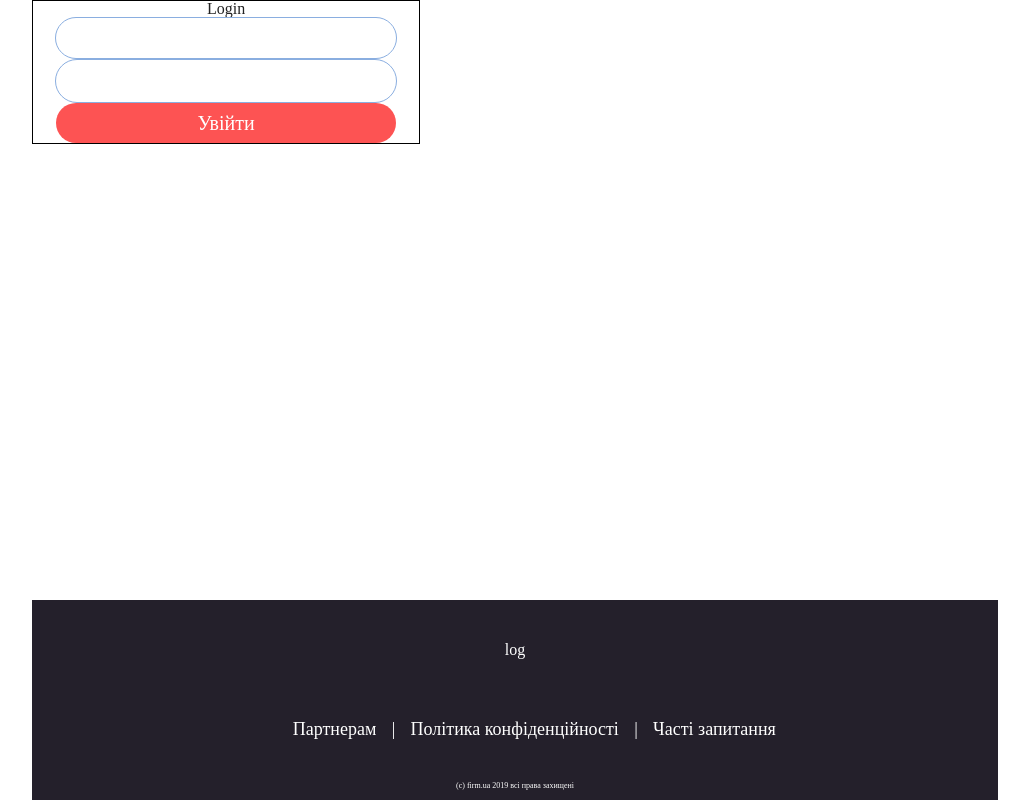
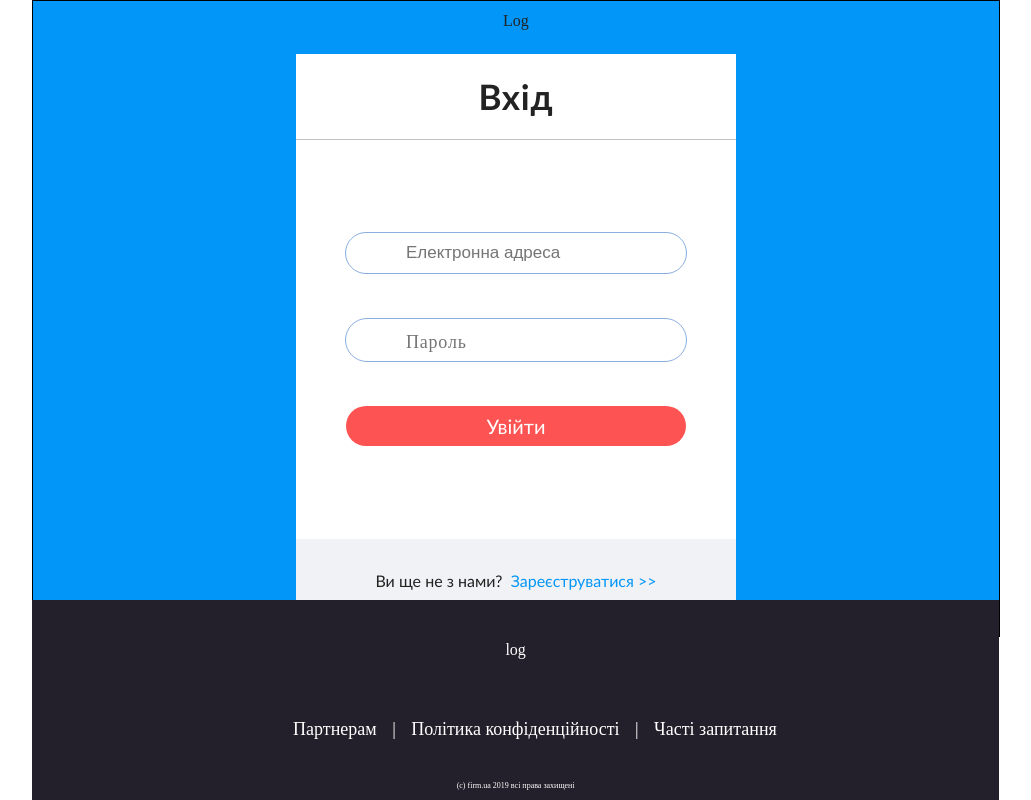
Before and after one commit to EmptyFor/form_ua, a React (Create React App) app: page /login in a window 1280 px wide. Shown: the whole page, without its empty margins (125-1156 px from the left). Built offline with nearby package versions, Linux system fonts and the light colour scheme.

Commit message:
login landing complete

```diff
--- a/src/components/Footer/style.modules.scss
+++ b/src/components/Footer/style.modules.scss
@@ -1,5 +1,5 @@
 footer{
-    width: 75.5%;
+    width: 75.6%;
     height: 200px;
     position: absolute;
     background-color: #24202b;
--- a/src/components/Login/index.js
+++ b/src/components/Login/index.js
@@ -1,11 +1,12 @@
 import React, { Component } from 'react';
 import PropTypes from 'prop-types';
+import { Link, NavLink } from 'react-router-dom';
 import { connect } from 'react-redux';
 import { bindActionCreators } from 'redux';
 import { Redirect } from 'react-router-dom';
 import links from '../../config/links';
 import LogForm from '../common/LogForm';
-import { Input } from '../common/LogForm/Input';
+import { Input } from '../common/Input';
 import styles from './style.modules.scss';
 import { Button } from '../common/Button';
 
@@ -46,11 +47,19 @@ export class Login extends Component {
 
 
 
-      <div className="login_form">
-        <h1>Login</h1>
-        <Input />
-        <Input type='password' />
-        <Button width='340px' text='Увійти'/>
+      <div className="login_page">
+        <span>Log</span>
+        <div className='login_modal_form'>
+          <span className="login_form_header">Вхід</span>
+          <form>
+            <Input placeholder="Електронна адреса"/>
+            <Input type='password' placeholder="Пароль" />
+            <Button width='340px' text='Увійти' />
+          </form>
+          <div className="login_form_footer">Ви ще не з нами?  &nbsp;<Link> Зареєструватися >></Link></div>
+        </div>
+
+
       </div>
 
     );
--- a/src/components/Login/style.modules.scss
+++ b/src/components/Login/style.modules.scss
@@ -1,9 +1,59 @@
-.login_form{
+.login_page {
     display: flex;
-    width: 40%;
+    width: 100%;
+    height: 79.4vh;
     align-items: center;
     justify-content: space-around;
     flex-direction: column;
+    background-color: #0296f8;
+    border: 1px solid black;
+
+
+}
+
+.login_modal_form {
+    display: flex;
+    flex-direction: column;
+    text-align: center;
+    align-items: center;
+    width: 440px;
+    height: 570px;
     background-color: #ffffff;
-    border: 1px solid black;
+    font-family: 'Trebuchet MS', 'Lucida Sans Unicode', 'Lucida Grande', 'Lucida Sans', Arial, sans-serif;
+
+    .login_form_header,
+    .login_form_footer {
+        width: 100%;
+        height: 85px;
+        display: flex;
+        justify-content: center;
+        align-items: center;
+    }
+
+    .login_form_header {
+        border-bottom: 1px solid rgb(194, 194, 194);
+        font-weight: 800;
+        font-size: 35px;
+        letter-spacing: .8px;
+    }
+
+    .login_form_footer {
+        background-color: #f1f2f5;
+
+        a {
+            color: #0296f8;
+            text-decoration: none;
+        }
+    }
+
+    form {
+        padding: 16% 0;
+        display: flex;
+        flex-direction: column;
+        text-align: center;
+        align-items: center;
+        justify-content: space-around;
+        flex-grow: 1;
+        background: #ffffff
+    }
 }
--- /dev/null
+++ b/src/components/common/Input/index.js
@@ -0,0 +1,28 @@
+import React, { Component } from 'react';
+import PropTypes from 'prop-types';
+import { connect } from 'react-redux';
+import { bindActionCreators } from 'redux';
+import { Redirect } from 'react-router-dom';
+// import links from '../../config/links';
+import styles from '../Input/style.modules.scss';
+
+export class Input extends Component {
+
+  static propTypes = {
+    token: PropTypes.string,
+    error: PropTypes.string,
+    authActions: PropTypes.object,
+  }
+
+  render() {
+    return (
+    <input type={this.props.type} placeholder={this.props.placeholder} onChange={this.props.onChange} value={this.props.value} defaultValue={this.props.defValue} pattern={this.props.pattern} className="form_input"></input>
+    );
+  }
+}
+
+export default connect(
+    (state) => ({}),
+    dispatch => ({
+    })
+  )(Input);
--- /dev/null
+++ b/src/components/common/Input/style.modules.scss
@@ -0,0 +1,29 @@
+.form_input{
+    width: 260px;
+    // height: 30px;
+	font-size: 17px;
+	padding: 10px 20px 10px 60px;
+	border: 1.3px solid hsl(215, 58%, 71%);
+	border-radius: 25px;
+}
+input[type="password"]{
+    font-family: caption;
+    letter-spacing:2px;
+    padding: 0px 20px 0px 60px;
+    height: 42px;
+    font-size: 25px;
+    font-weight: 900;
+    &::placeholder{
+        font-size: 18px;
+        padding: 10px 20px 10px 0;
+        font-weight: normal;
+        letter-spacing:0.8px;
+        // font-family: 'Trebuchet MS', 'Lucida Sans Unicode', 'Lucida Grande', 'Lucida Sans', Arial, sans-serif;
+    }
+}
+// input[type="password"]::placeholder{
+//     color:blue;
+//     font-size: 17px;
+//     font-weight: 700;
+//     letter-spacing:2px;
+// }
--- a/src/components/common/LogForm/index.js
+++ b/src/components/common/LogForm/index.js
@@ -55,3 +55,42 @@
 //       // actions: bindActionCreators(actions, dispatch)
 //     })
 //   )(Login);
+
+import React, { Component } from 'react';
+import PropTypes from 'prop-types';
+import { Link, NavLink } from 'react-router-dom';
+import { connect } from 'react-redux';
+import { bindActionCreators } from 'redux';
+import { Redirect } from 'react-router-dom';
+import styles from './style.modules.scss';
+
+
+export class Form extends Component {
+  render() {
+    return (
+
+
+
+
+      <div className="login_page">
+        <span>Log</span>
+        <div className='login_modal_form'>
+          <span className="login_form_header">Вхід</span>
+          <form>
+          </form>
+          <div className="login_form_footer">Ви ще не з нами?  &nbsp;<Link> Зареєструватися >></Link></div>
+        </div>
+
+
+      </div>
+
+    );
+  }
+}
+
+export default connect(
+  (state) => ({}),
+  dispatch => ({
+    // actions: bindActionCreators(actions, dispatch)
+  })
+)(Form);
```
Also changed, not shown: src/components/common/LogForm/style.modules.scss (+59 -0 lines).
